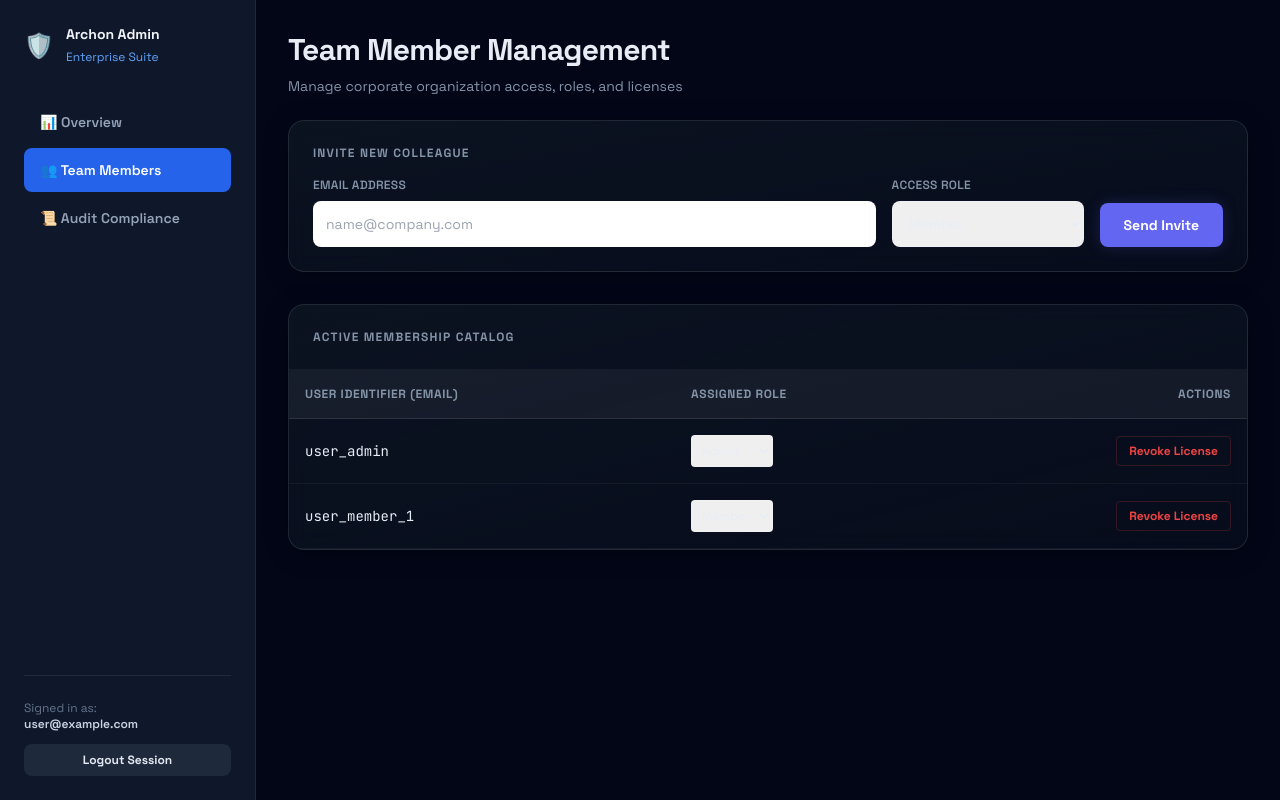
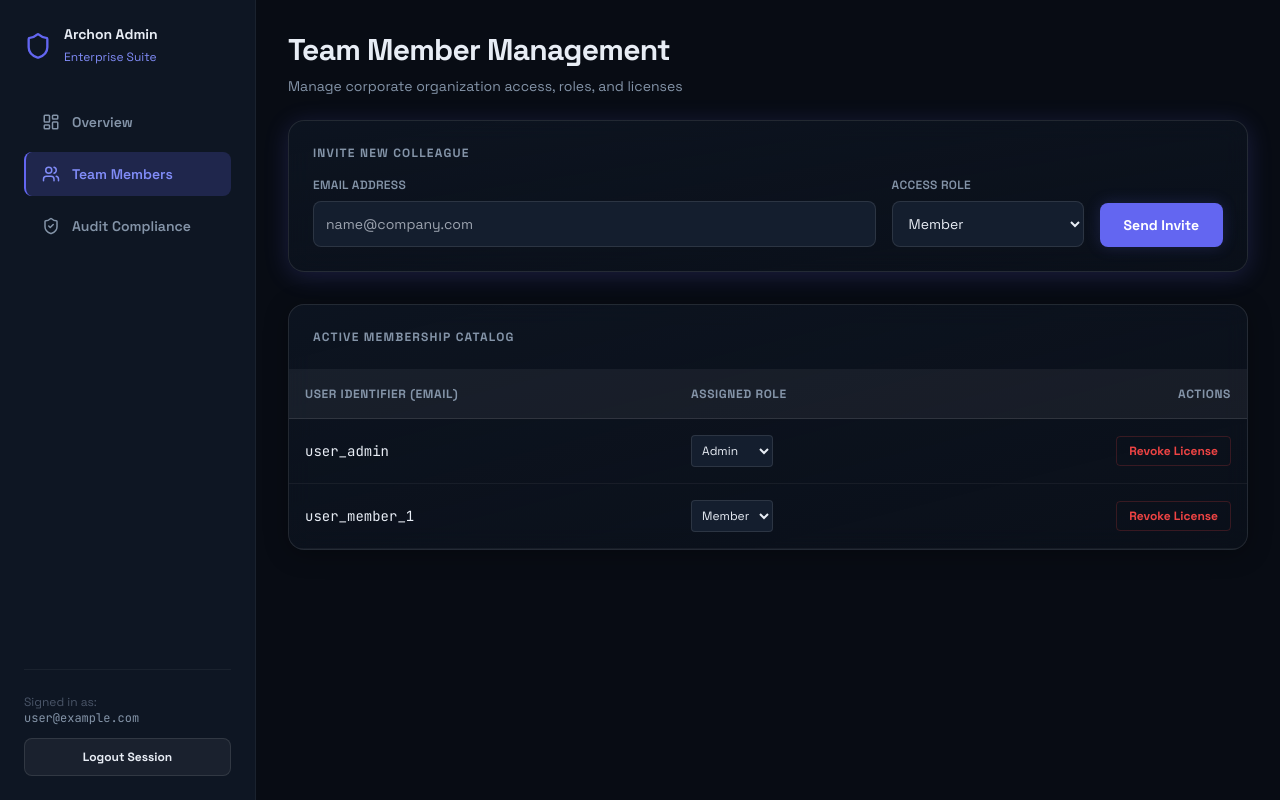
Before and after one commit to Tejas3479/archon, a Next.js app in the folder apps/web/: page /team in a window 1280 px wide. Built offline with nearby package versions, Linux system fonts and the light colour scheme; no server answers; sample sign-in values are in the browser's storage.

Commit message:
feat(web): Apply Archon design system to Web UI

```diff
--- a/apps/web/src/components/Layout.tsx
+++ b/apps/web/src/components/Layout.tsx
@@ -2,43 +2,45 @@ import React from "react";
 import Link from "next/link";
 import { useRouter } from "next/router";
 import { signOut, useSession } from "next-auth/react";
+import { LayoutDashboard, Users, ShieldCheck, Shield } from "lucide-react";
 
 export default function Layout({ children }: { children: React.ReactNode }) {
   const router = useRouter();
   const { data: session } = useSession();
 
   const navItems = [
-    { label: "📊 Overview", path: "/dashboard" },
-    { label: "👥 Team Members", path: "/team" },
-    { label: "📜 Audit Compliance", path: "/audit" },
+    { label: "Overview", path: "/dashboard", icon: <LayoutDashboard size={18} /> },
+    { label: "Team Members", path: "/team", icon: <Users size={18} /> },
+    { label: "Audit Compliance", path: "/audit", icon: <ShieldCheck size={18} /> },
   ];
 
   return (
-    <div className="min-h-screen bg-slate-950 text-slate-100 flex flex-col md:flex-row">
+    <div className="min-h-screen bg-bg-primary text-text-primary flex flex-col md:flex-row">
       {/* Sidebar */}
-      <aside className="w-full md:w-64 bg-slate-900 border-r border-slate-800 p-6 flex flex-col justify-between">
+      <aside className="w-full md:w-64 bg-bg-secondary border-r border-white/5 p-6 flex flex-col justify-between">
         <div>
           <div className="flex items-center gap-3 mb-8">
-            <span className="text-2xl">🛡️</span>
+            <Shield className="text-accent-primary" size={28} />
             <div>
-              <h2 className="font-bold text-sm">Archon Admin</h2>
-              <span className="text-xs text-blue-400">Enterprise Suite</span>
+              <h2 className="font-bold text-sm text-text-primary">Archon Admin</h2>
+              <span className="text-xs text-accent-secondary">Enterprise Suite</span>
             </div>
           </div>
 
-          <nav className="space-y-1">
+          <nav className="space-y-2">
             {navItems.map((item) => {
               const active = router.pathname === item.path;
               return (
                 <Link
                   key={item.path}
                   href={item.path}
-                  className={`block px-4 py-3 rounded-lg text-sm font-semibold transition-colors duration-150 ${
+                  className={`flex items-center gap-3 px-4 py-3 rounded-lg text-sm font-semibold transition-colors duration-150 ${
                     active
-                      ? "bg-blue-600 text-white"
-                      : "text-slate-400 hover:bg-slate-800 hover:text-slate-200"
+                      ? "bg-accent-glow text-accent-secondary border-l-2 border-accent-primary"
+                      : "text-text-secondary hover:bg-white/5 hover:text-text-primary border-l-2 border-transparent"
                   }`}
                 >
+                  {item.icon}
                   {item.label}
                 </Link>
               );
@@ -46,14 +48,14 @@ export default function Layout({ children }: { children: React.ReactNode }) {
           </nav>
         </div>
 
-        <div className="pt-6 border-t border-slate-800 mt-6">
-          <div className="text-xs text-slate-500 mb-3 truncate">
+        <div className="pt-6 border-t border-white/5 mt-6">
+          <div className="text-xs text-text-muted mb-3 truncate">
             Signed in as: <br />
-            <span className="font-semibold text-slate-300">{session?.user?.email}</span>
+            <span className="font-mono text-text-secondary">{session?.user?.email}</span>
           </div>
           <button
             onClick={() => signOut({ callbackUrl: "/login" })}
-            className="w-full bg-slate-800 hover:bg-slate-700 text-slate-200 text-xs font-bold py-2 rounded-lg transition-colors duration-150"
+            className="w-full bg-white/5 hover:bg-white/10 text-text-primary border border-white/10 text-xs font-bold py-2.5 rounded-lg transition-colors duration-150"
           >
             Logout Session
           </button>
--- a/apps/web/src/pages/team.tsx
+++ b/apps/web/src/pages/team.tsx
@@ -103,33 +103,33 @@ export default function TeamPage() {
   return (
     <Layout>
       <div className="mb-6">
-        <h1 className="text-3xl font-bold text-primary tracking-tight">Team Member Management</h1>
-        <p className="text-sm text-secondary mt-2">Manage corporate organization access, roles, and licenses</p>
+        <h1 className="text-3xl font-bold text-text-primary tracking-tight">Team Member Management</h1>
+        <p className="text-sm text-text-secondary mt-2">Manage corporate organization access, roles, and licenses</p>
       </div>
 
       {/* Invite Member */}
-      <div className="bg-glass backdrop-blur-md border border-white/10 rounded-2xl p-6 mb-8 shadow-[0_4px_24px_rgba(0,0,0,0.3)]">
-        <h3 className="text-xs font-bold uppercase tracking-widest text-secondary mb-4">Invite New Colleague</h3>
+      <div className="bg-glass backdrop-blur-md border border-white/10 rounded-2xl p-6 mb-8 shadow-[0_4px_24px_rgba(0,0,0,0.3)] shadow-accent-glow">
+        <h3 className="text-xs font-bold uppercase tracking-widest text-text-secondary mb-4">Invite New Colleague</h3>
 
         <form onSubmit={handleInvite} className="flex flex-col md:flex-row gap-4 items-end">
           <div className="flex-1 w-full">
-            <label className="block text-xs text-secondary font-semibold mb-2 uppercase tracking-wide">Email Address</label>
+            <label className="block text-xs text-text-secondary font-semibold mb-2 uppercase tracking-wide">Email Address</label>
             <input
               type="email"
               value={inviteEmail}
               onChange={(e) => setInviteEmail(e.target.value)}
               placeholder="name@company.com"
-              className="w-full bg-bg-elevated border border-white/10 rounded-lg p-3 text-primary text-sm focus:outline-none focus:border-accent-primary focus:ring-2 focus:ring-accent-glow transition-all"
+              className="w-full bg-bg-elevated border border-white/10 rounded-lg p-3 text-text-primary text-sm focus:outline-none focus:border-accent-primary focus:ring-2 focus:ring-accent-glow transition-all"
               required
             />
           </div>
 
           <div className="w-full md:w-48">
-            <label className="block text-xs text-secondary font-semibold mb-2 uppercase tracking-wide">Access Role</label>
+            <label className="block text-xs text-text-secondary font-semibold mb-2 uppercase tracking-wide">Access Role</label>
             <select
               value={inviteRole}
               onChange={(e) => setInviteRole(e.target.value)}
-              className="w-full bg-bg-elevated border border-white/10 rounded-lg p-3 text-primary text-sm focus:outline-none focus:border-accent-primary focus:ring-2 focus:ring-accent-glow transition-all"
+              className="w-full bg-bg-elevated border border-white/10 rounded-lg p-3 text-text-primary text-sm focus:outline-none focus:border-accent-primary focus:ring-2 focus:ring-accent-glow transition-all"
             >
               <option value="member">Member</option>
               <option value="admin">Administrator</option>
@@ -149,12 +149,12 @@ export default function TeamPage() {
       {/* Members List */}
       <div className="bg-glass backdrop-blur-md border border-white/10 rounded-2xl overflow-hidden shadow-[0_4px_24px_rgba(0,0,0,0.3)]">
         <div className="p-6 border-b border-white/5">
-          <h3 className="text-xs font-bold uppercase tracking-widest text-secondary">Active Membership Catalog</h3>
+          <h3 className="text-xs font-bold uppercase tracking-widest text-text-secondary">Active Membership Catalog</h3>
         </div>
 
         <table className="w-full text-left border-collapse">
           <thead>
-            <tr className="bg-white/5 text-secondary text-xs uppercase tracking-wider font-bold border-b border-white/10">
+            <tr className="bg-white/5 text-text-secondary text-xs uppercase tracking-wider font-bold border-b border-white/10">
               <th className="p-4">User Identifier (Email)</th>
               <th className="p-4">Assigned Role</th>
               <th className="p-4 text-right">Actions</th>
@@ -163,12 +163,12 @@ export default function TeamPage() {
           <tbody>
             {members.map((member) => (
               <tr key={member.userId} className="border-b border-white/5 hover:bg-white/5 transition-colors duration-100">
-                <td className="p-4 text-sm font-mono text-primary">{member.userId}</td>
+                <td className="p-4 text-sm font-mono text-text-primary">{member.userId}</td>
                 <td className="p-4 text-sm">
                   <select
                     value={member.role}
                     onChange={(e) => handleRoleChange(member.userId, e.target.value)}
-                    className="bg-bg-elevated border border-white/10 rounded p-1.5 text-primary text-xs focus:outline-none focus:border-accent-primary"
+                    className="bg-bg-elevated border border-white/10 rounded p-1.5 text-text-primary text-xs focus:outline-none focus:border-accent-primary"
                   >
                     <option value="admin">Admin</option>
                     <option value="member">Member</option>
--- a/apps/web/tailwind.config.js
+++ b/apps/web/tailwind.config.js
@@ -11,11 +11,17 @@ module.exports = {
         mono: ['var(--font-mono)', 'monospace'],
       },
       colors: {
-        background: "#080c14",
-        card: "#111827",
-        primary: "#e8edf5",
-        secondary: "#8494a8",
-        muted: "#4a5568",
+        bg: {
+          primary: "#080c14",
+          secondary: "#0e1623",
+          elevated: "#141e2e",
+          glass: "rgba(14,22,35,0.7)",
+        },
+        text: {
+          primary: "#e8edf5",
+          secondary: "#8494a8",
+          muted: "#4a5568",
+        },
         accent: {
           primary: "#6366f1",
           secondary: "#818cf8",
```
Also changed, not shown: apps/web/src/pages/audit.tsx (+16 -15 lines), apps/web/src/pages/dashboard.tsx (+24 -18 lines), apps/web/src/pages/login.tsx (+17 -14 lines).
